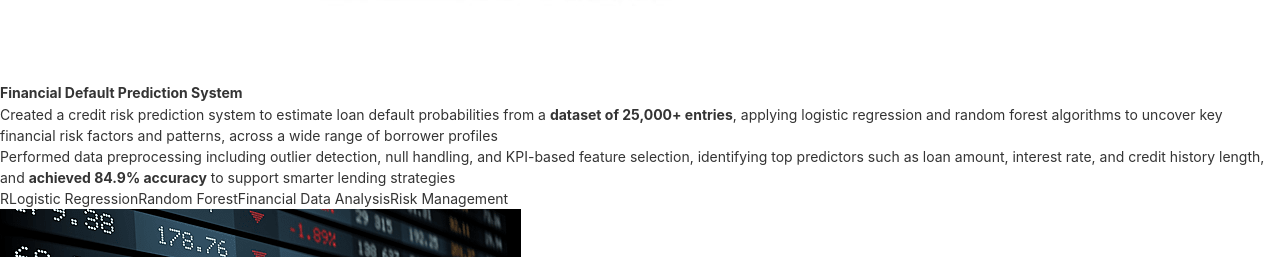
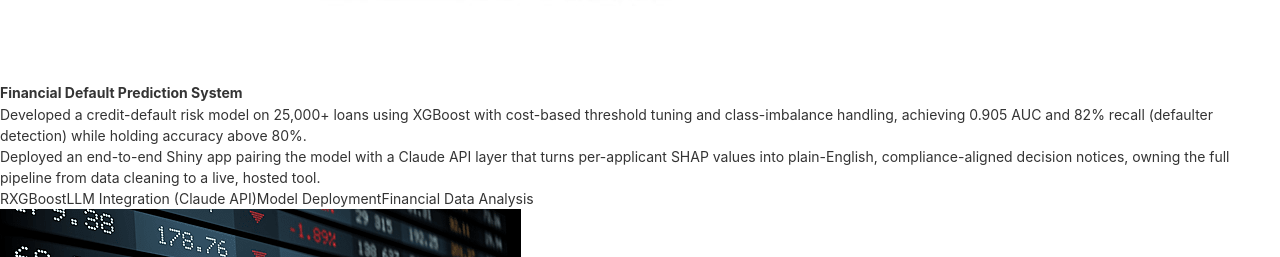
Before and after one commit to JaySinghvi/personal-website, a React (Vite) app: page /#/finance in a window 1280 px wide. Shown: the part 940-1197 px from the top of the page. Built offline with nearby package versions, Linux system fonts and the light colour scheme.

Commit message:
Update project link and enhance system description
Updated project link and improved description of the financial default prediction system, highlighting the use of XGBoost and deployment details.

```diff
--- a/src/pages/Finance.jsx
+++ b/src/pages/Finance.jsx
@@ -18,18 +18,18 @@ const Finance = () => {
                 whileTap={{ scale: 0.9 }}
                 transition={{ type: "spring", stiffness: 400, damping: 17, duration: 1.5 }}
                 className=" border-pink-500 bg-gradient-to-r from-pink-400 via-slate-200 to-purple-500 bg-clip-text text-4xl tracking-tight text-transparent">
-                <a href="https://github.com/JaySinghvi/Loan-Default-Prediction-Risk-Analysis"><h6 className='mb-2 fon-semibold text-3xl pb-3'><b>Financial Default Prediction System</b></h6></a>
+                <a href="https://jsinghvi.shinyapps.io/lendguard/"><h6 className='mb-2 fon-semibold text-3xl pb-3'><b>Financial Default Prediction System</b></h6></a>
               </motion.button>
               <ul className='list-disc pl-5 lg:justify-center text-2xl'>
-                <li className='mb-2'>Created a credit risk prediction system to estimate loan default probabilities from a <b>dataset of 25,000+ entries</b>, applying logistic regression and random forest algorithms to uncover key financial risk factors and patterns, across a wide range of borrower profiles</li>
-                <li className='mb-2'>Performed data preprocessing including outlier detection, null handling, and KPI-based feature selection, identifying top predictors such as loan amount, interest rate, and credit history length, and <b>achieved 84.9% accuracy</b> to support smarter lending strategies</li>
+                <li className='mb-2'>Developed a credit-default risk model on 25,000+ loans using XGBoost with cost-based threshold tuning and class-imbalance handling, achieving 0.905 AUC and 82% recall (defaulter detection) while holding accuracy above 80%.</li>
+                <li className='mb-2'>Deployed an end-to-end Shiny app pairing the model with a Claude API layer that turns per-applicant SHAP values into plain-English, compliance-aligned decision notices, owning the full pipeline from data cleaning to a live, hosted tool.</li>
               </ul>
               <div className='flex flex-wrap justify-center'>
                 <span className='mr-2 mt-2 rounded bg-neutral-900 px-2 py-1 text-2xl font-medium text-purple-500'>R</span>
-                <span className='mr-2 mt-2 rounded bg-neutral-900 px-2 py-1 text-2xl font-medium text-purple-500'>Logistic Regression</span>
-                <span className='mr-2 mt-2 rounded bg-neutral-900 px-2 py-1 text-2xl font-medium text-purple-500'>Random Forest</span>
+                <span className='mr-2 mt-2 rounded bg-neutral-900 px-2 py-1 text-2xl font-medium text-purple-500'>XGBoost</span>
+                <span className='mr-2 mt-2 rounded bg-neutral-900 px-2 py-1 text-2xl font-medium text-purple-500'>LLM Integration (Claude API)</span>
+                <span className='mr-2 mt-2 rounded bg-neutral-900 px-2 py-1 text-2xl font-medium text-purple-500'>Model Deployment</span>
                 <span className='mr-2 mt-2 rounded bg-neutral-900 px-2 py-1 text-2xl font-medium text-purple-500'>Financial Data Analysis</span>
-                <span className='mr-2 mt-2 rounded bg-neutral-900 px-2 py-1 text-2xl font-medium text-purple-500'>Risk Management</span>
               </div>
             </motion.div>
           </div>
```
